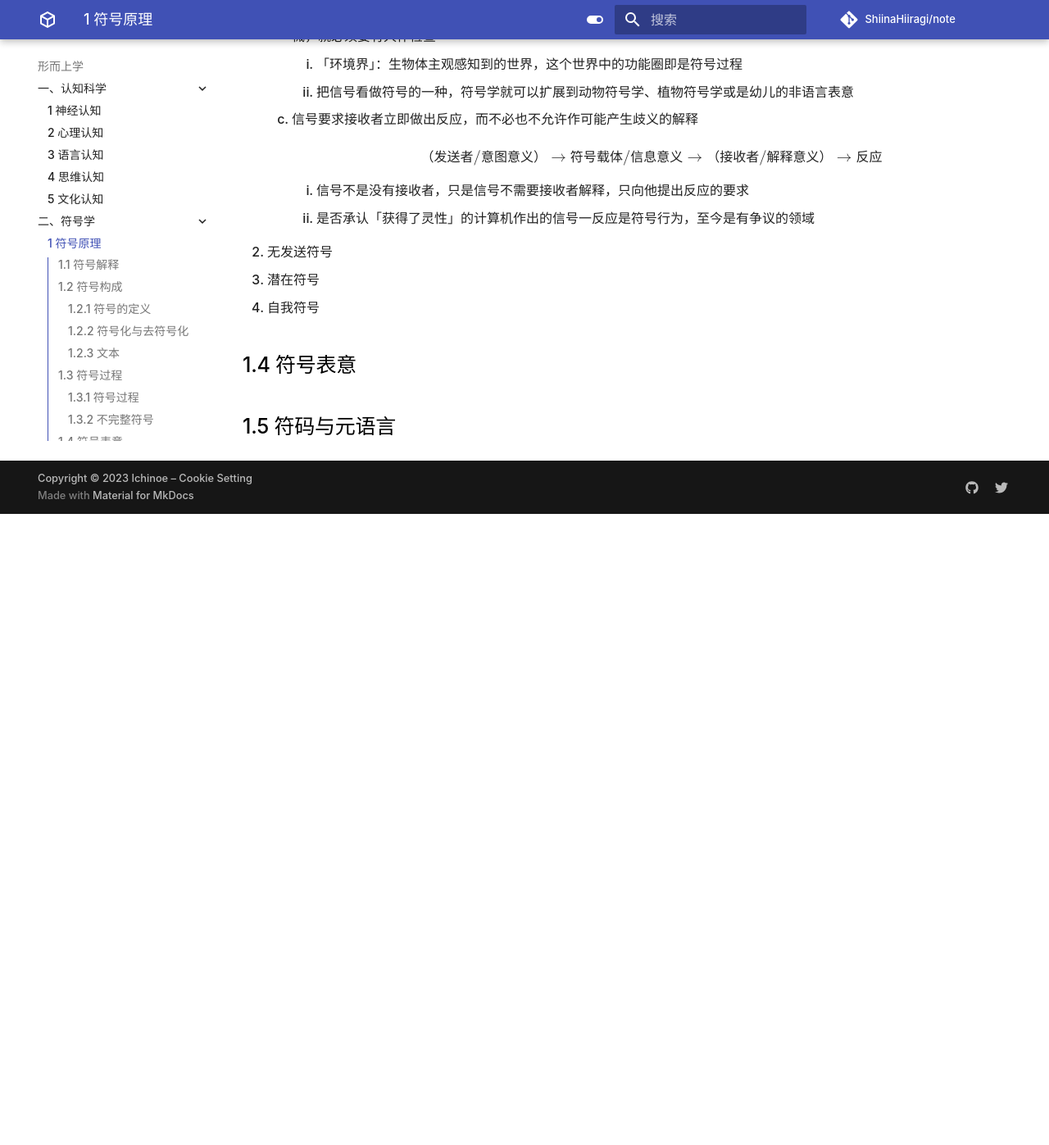
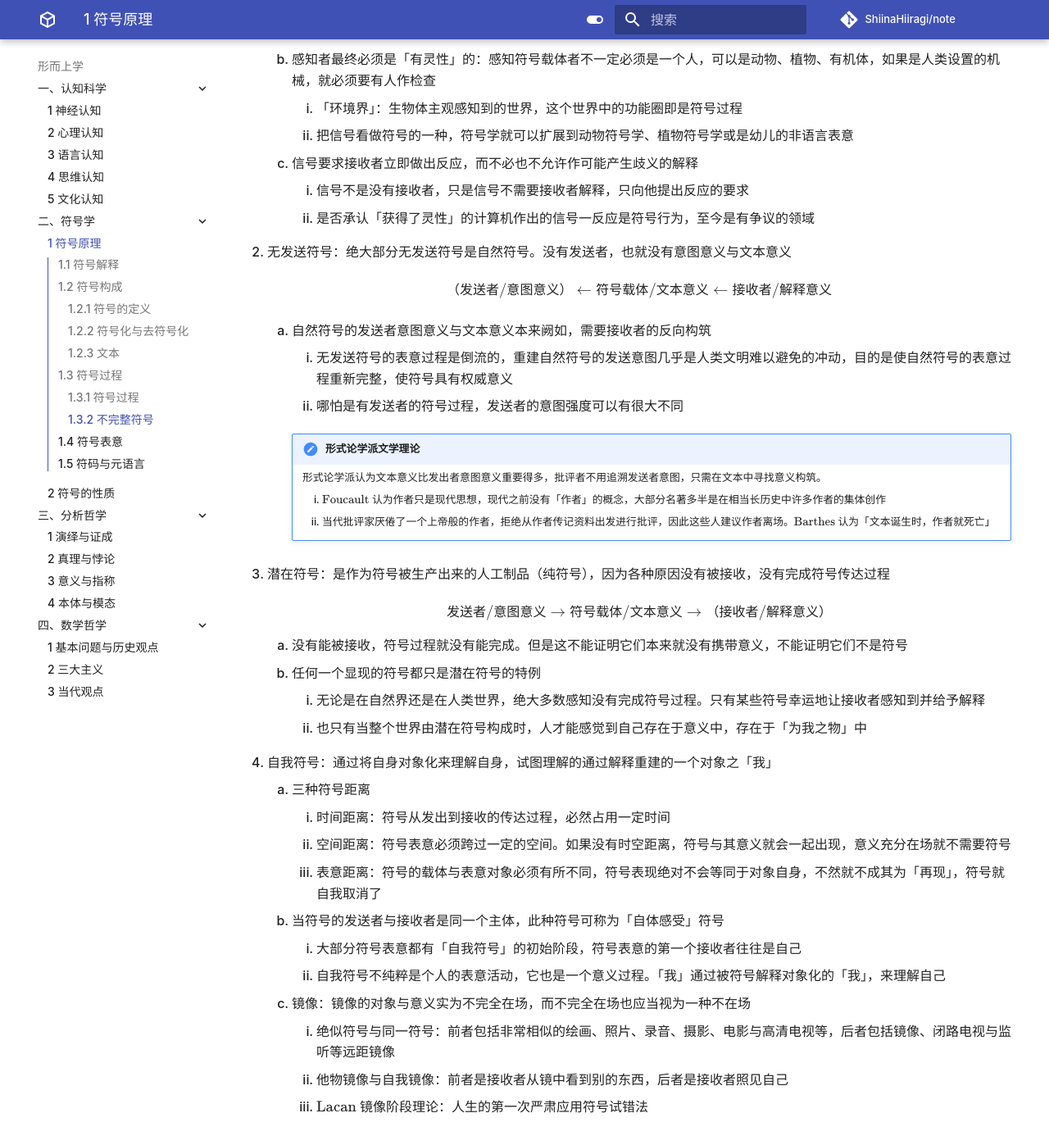
Before and after one commit to ShiinaHiiragi/note, an MkDocs documentation site: the page built from docs/meta/sign/prin.md, in a window 1280 px wide and 1400 px high, scrolled down 4369 px. Shown: the top 1397 px of the window at 82% size. Built offline with MkDocs 1.6.1 and Material for MkDocs 9.7.7, drawn with Linux system fonts in a browser that asks for light colours; comment, search, counter and statistics services are not loaded; before the commit the page ends 4996 px from its top, so only the background shows below that; some of the changed text lies outside the part shown.

Commit message:
finish sema chap 02

```diff
--- a/docs/meta/sign/prin.md
+++ b/docs/meta/sign/prin.md
@@ -119,6 +119,10 @@
 
     信号的反应是固定的，不要求解释
 
+    $$
+    \textsf{（发送者/意图意义）} \to \textsf{符号载体/信息意义} \to \textsf{（接收者/解释意义）} \to \textsf{反应}
+    $$
+
     1. 作为符号的信号，依然期盼接收者作（生物基因性的或社会规范性的）固定的解释，从而反应也是固定的
         1. 信号不同于充满自然界的各种因果连接，因为其中完全没有固定解释的地位
         2. 直接的（物理或化学的）原因不是信号，对原因的感知才是
@@ -126,17 +130,48 @@
         1. 「环境界」：生物体主观感知到的世界，这个世界中的功能圈即是符号过程
         2. 把信号看做符号的一种，符号学就可以扩展到动物符号学、植物符号学或是幼儿的非语言表意
     3. 信号要求接收者立即做出反应，而不必也不允许作可能产生歧义的解释
-
-        $$
-        \textsf{（发送者/意图意义）} \to \textsf{符号载体/信息意义} \to \textsf{（接收者/解释意义）} \to \textsf{反应}
-        $$
-
         1. 信号不是没有接收者，只是信号不需要接收者解释，只向他提出反应的要求
         2. 是否承认「获得了灵性」的计算机作出的信号一反应是符号行为，至今是有争议的领域
 
-2. 无发送符号
-3. 潜在符号
-4. 自我符号
+2. 无发送符号：绝大部分无发送符号是自然符号。没有发送者，也就没有意图意义与文本意义
+
+    $$
+    \textsf{（发送者/意图意义）} \leftarrow \textsf{符号载体/文本意义} \leftarrow \textsf{接收者/解释意义}
+    $$
+
+    1. 自然符号的发送者意图意义与文本意义本来阙如，需要接收者的反向构筑
+        1. 无发送符号的表意过程是倒流的，重建自然符号的发送意图几乎是人类文明难以避免的冲动，目的是使自然符号的表意过程重新完整，使符号具有权威意义
+        2. 哪怕是有发送者的符号过程，发送者的意图强度可以有很大不同
+
+        !!! note "形式论学派文学理论"
+            形式论学派认为文本意义比发出者意图意义重要得多，批评者不用追溯发送者意图，只需在文本中寻找意义构筑。
+
+            1. $\text{Foucault}$ 认为作者只是现代思想，现代之前没有「作者」的概念，大部分名著多半是在相当长历史中许多作者的集体创作
+            2. 当代批评家厌倦了一个上帝般的作者，拒绝从作者传记资料出发进行批评，因此这些人建议作者离场。$\text{Barthes}$ 认为「文本诞生时，作者就死亡」
+
+3. 潜在符号：是作为符号被生产出来的人工制品（纯符号），因为各种原因没有被接收，没有完成符号传达过程
+
+    $$
+    \textsf{发送者/意图意义} \to \textsf{符号载体/文本意义} \to \textsf{（接收者/解释意义）}
+    $$
+
+    1. 没有能被接收，符号过程就没有能完成。但是这不能证明它们本来就没有携带意义，不能证明它们不是符号
+    2. 任何一个显现的符号都只是潜在符号的特例
+        1. 无论是在自然界还是在人类世界，绝大多数感知没有完成符号过程。只有某些符号幸运地让接收者感知到并给予解释
+        2. 也只有当整个世界由潜在符号构成时，人才能感觉到自己存在于意义中，存在于「为我之物」中
+
+4. 自我符号：通过将自身对象化来理解自身，试图理解的通过解释重建的一个对象之「我」
+    1. 三种符号距离
+        1. 时间距离：符号从发出到接收的传达过程，必然占用一定时间
+        2. 空间距离：符号表意必须跨过一定的空间。如果没有时空距离，符号与其意义就会一起出现，意义充分在场就不需要符号
+        3. 表意距离：符号的载体与表意对象必须有所不同，符号表现绝对不会等同于对象自身，不然就不成其为「再现」，符号就自我取消了
+    2. 当符号的发送者与接收者是同一个主体，此种符号可称为「自体感受」符号
+        1. 大部分符号表意都有「自我符号」的初始阶段，符号表意的第一个接收者往往是自己
+        2. 自我符号不纯粹是个人的表意活动，它也是一个意义过程。「我」通过被符号解释对象化的「我」，来理解自己
+    3. 镜像：镜像的对象与意义实为不完全在场，而不完全在场也应当视为一种不在场
+        1. 绝似符号与同一符号：前者包括非常相似的绘画、照片、录音、摄影、电影与高清电视等，后者包括镜像、闭路电视与监听等远距镜像
+        2. 他物镜像与自我镜像：前者是接收者从镜中看到别的东西，后者是接收者照见自己
+        3. $\text{Lacan}$ 镜像阶段理论：人生的第一次严肃应用符号试错法
 
 ## 1.4 符号表意
 
--- a/mkdocs.yml
+++ b/mkdocs.yml
@@ -123,6 +123,7 @@ nav:
       - 5 文化认知: meta/cogn/civ.md
     - 二、符号学:
       - 1 符号原理: meta/sign/prin.md
+      - 2 符号的性质: meta/sign/prop.md
     - 三、分析哲学:
       - 1 演绎与证成: meta/logic/syntax.md
       - 2 真理与悖论: meta/logic/truth.md
```
Also changed, not shown: docs/index.md (+1 -1 lines), docs/meta/sign/prop.md (added, +7 -0 lines).
